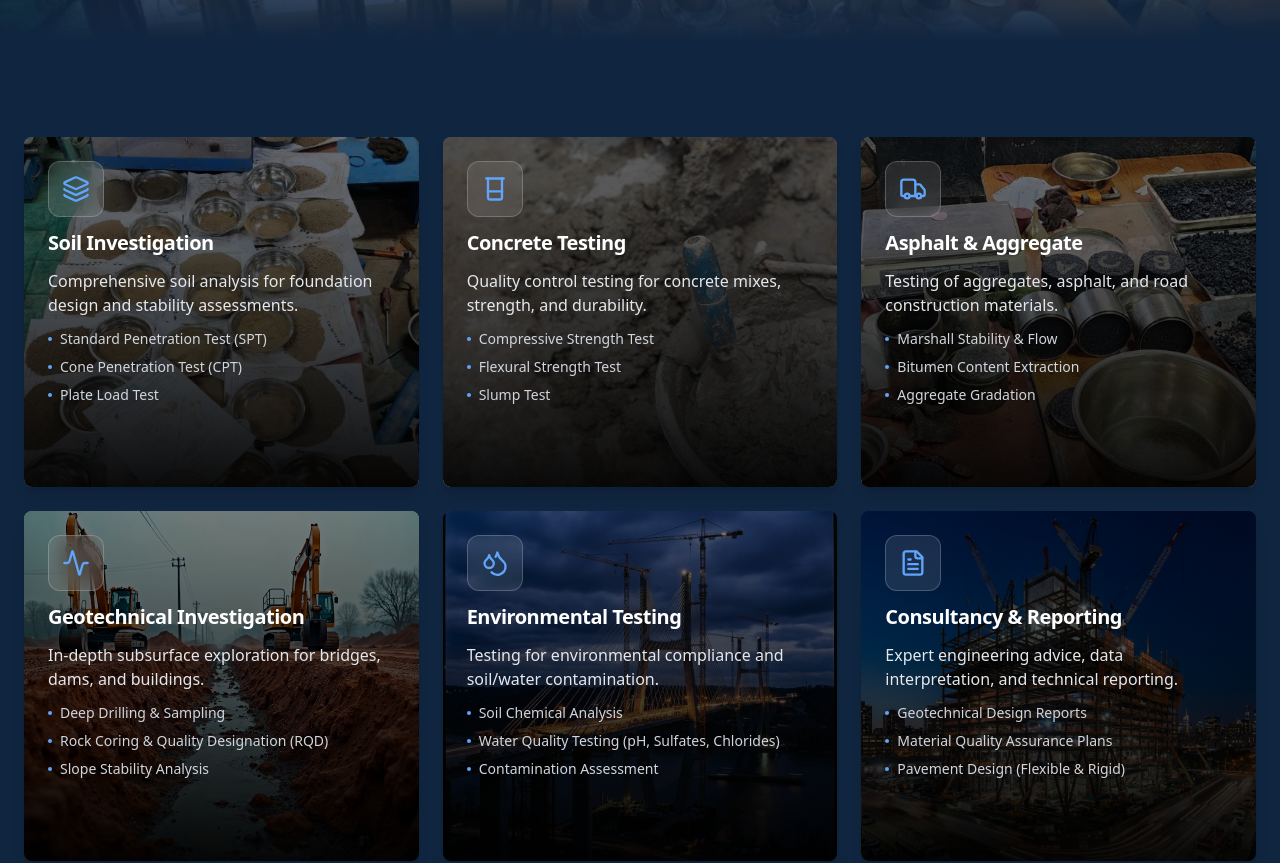
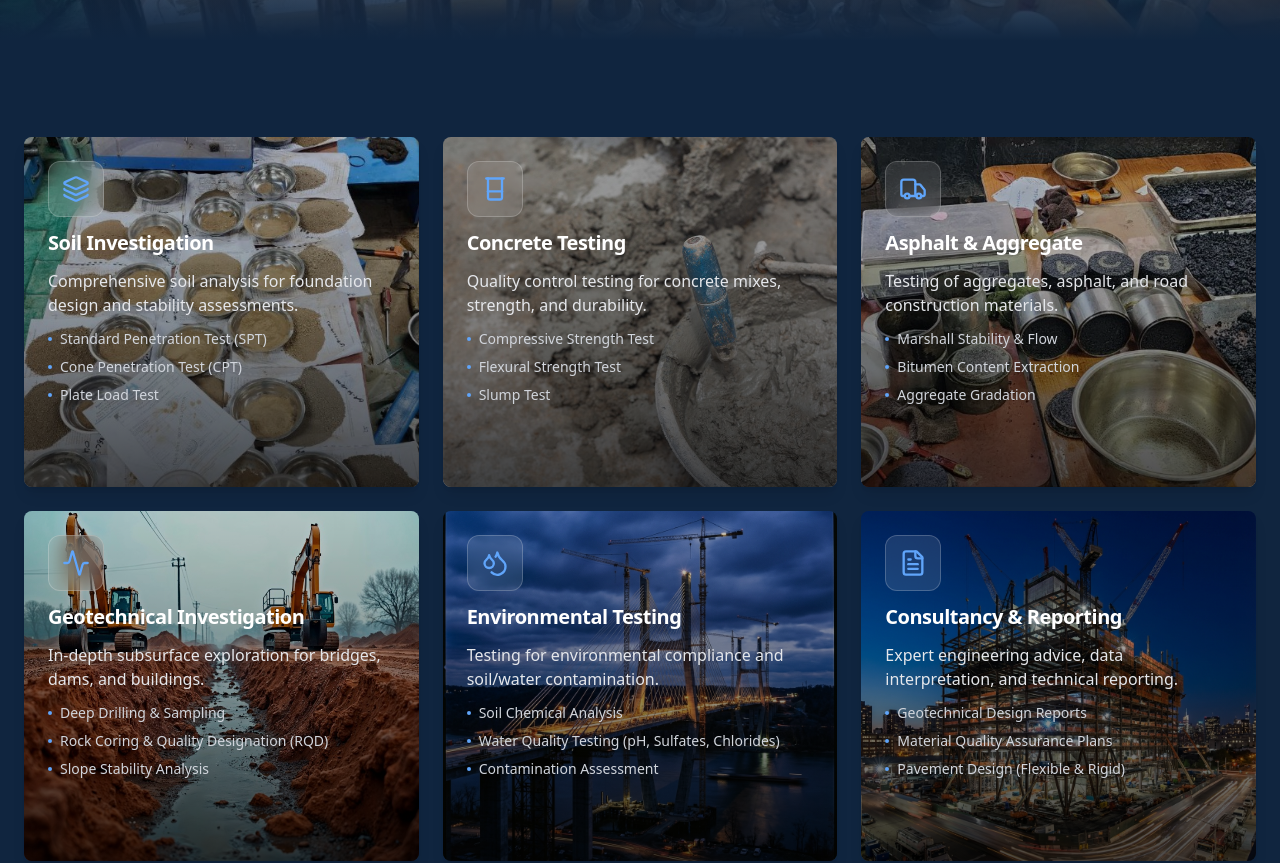
Before and after one commit to Tebarek-W/Super-BD-Consulting-Engineering, a Next.js app: page /services in a window 1280 px wide. Shown: the part 659-1522 px from the top of the page. Built offline with nearby package versions, Linux system fonts and the light colour scheme.

Commit message:
feat: Add dedicated pages for services and company information.

```diff
--- a/src/app/about/page.tsx
+++ b/src/app/about/page.tsx
@@ -144,7 +144,7 @@ export default function AboutPage() {
                                 {(item as any).image && (
                                     <>
                                         <div className="absolute inset-0 bg-cover bg-center transition-transform duration-500 group-hover:scale-110" style={{ backgroundImage: `url('${(item as any).image}')` }} />
-                                        <div className="absolute inset-0 bg-black/70 group-hover:bg-black/60 transition-colors" />
+                                        <div className="absolute inset-0 bg-black/40 group-hover:bg-black/30 transition-colors" />
                                     </>
                                 )}
                                 <div className="relative z-10">
--- a/src/app/services/page.tsx
+++ b/src/app/services/page.tsx
@@ -45,7 +45,7 @@ export default function ServicesPage() {
                             <Card key={service.id} id={service.id} className="group relative flex flex-col overflow-hidden border-0 shadow-lg h-[350px] scroll-mt-24">
                                 {/* Background Image */}
                                 <div className="absolute inset-0 z-0">
-                                    <div className="absolute inset-0 bg-gradient-to-t from-black/95 via-black/70 to-black/50 z-10" />
+                                    <div className="absolute inset-0 bg-gradient-to-t from-black/70 via-black/40 to-black/20 z-10" />
                                     <img
                                         src={(service as any).image}
                                         alt={service.title}
```
